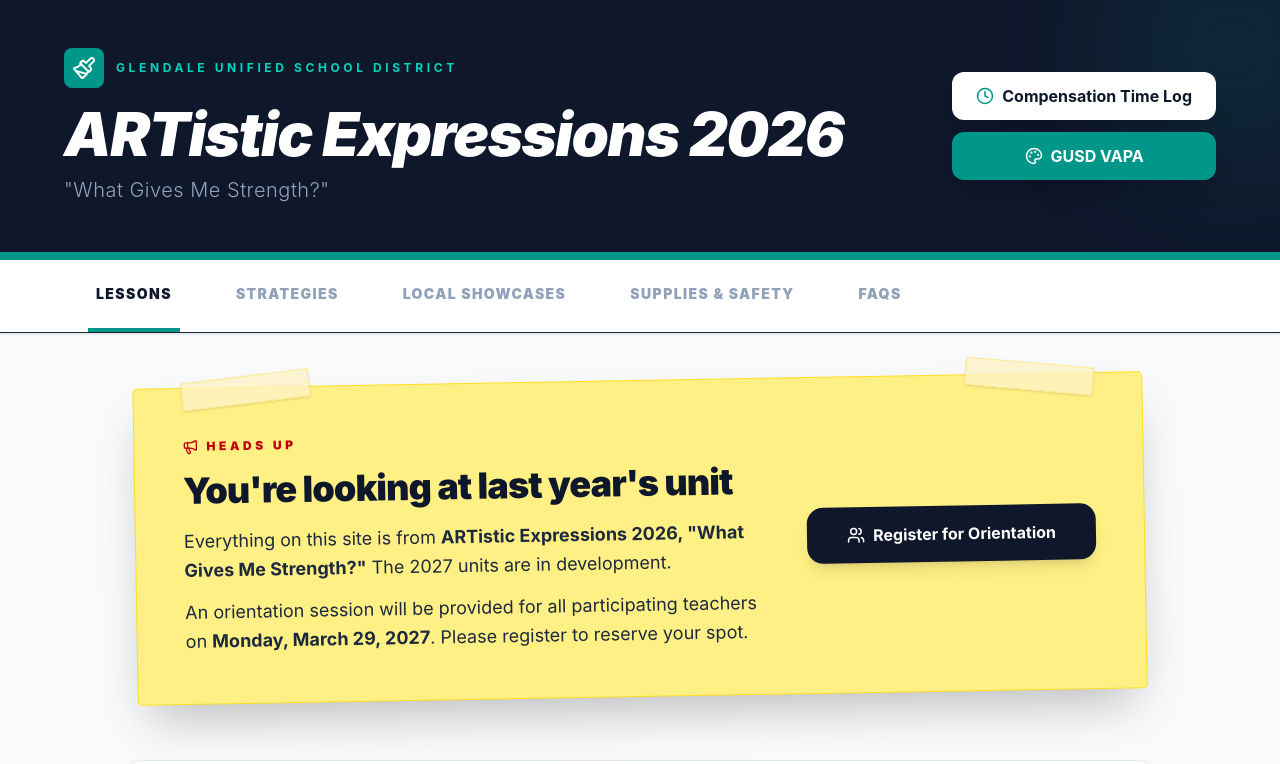
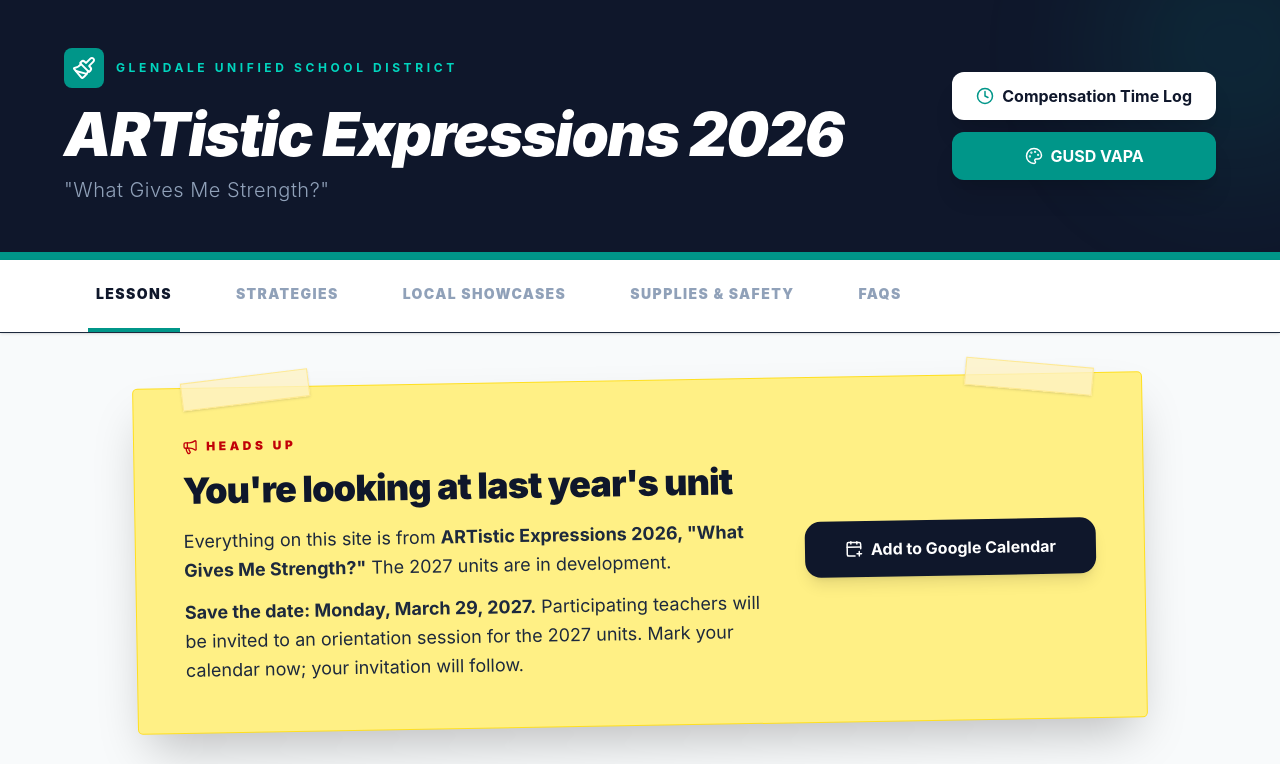
Before and after one commit to ildottoreGUSD/ARTistic-Expressions, a React (Vite) app: page / in a window 1280 px wide. Shown: the top 764 px of the page. Built offline with nearby package versions, Linux system fonts and the light colour scheme.

Commit message:
turn the 2027 hero into a save-the-date with an add-to-Google-Calendar button
Co-Authored-By: Claude Opus 5.5 <noreply@anthropic.com>

```diff
--- a/src/App.jsx
+++ b/src/App.jsx
@@ -7,7 +7,7 @@ import {
   UserCheck, Stethoscope, Monitor, PenTool, QrCode, Loader2,
   RefreshCw, Search, MessageSquare, ShieldAlert, CheckCircle2,
   Castle, ChevronRight, AlertCircle, Coffee, Megaphone, Camera,
-  Download, LayoutTemplate, Users, Star, X, Copy, Check
+  Download, LayoutTemplate, Users, Star, X, Copy, Check, CalendarPlus
 } from 'lucide-react';
 
 // --- CONSTANTS ---
@@ -669,9 +669,9 @@ export default function App() {
                   <span className="inline-flex items-center gap-2 uppercase tracking-[0.3em] font-black text-red-700 text-xs mb-4"><Megaphone size={16}/> Heads up</span>
                   <h2 className="text-3xl md:text-4xl font-black mb-4 tracking-tight">You're looking at last year's unit</h2>
                   <p className="text-slate-800 text-lg leading-relaxed mb-3">Everything on this site is from <strong>ARTistic Expressions 2026, "What Gives Me Strength?"</strong> The 2027 units are in development.</p>
-                  <p className="text-slate-800 text-lg leading-relaxed">An orientation session will be provided for all participating teachers on <strong>Monday, March 29, 2027</strong>. Please register to reserve your spot.</p>
+                  <p className="text-slate-800 text-lg leading-relaxed"><strong>Save the date: Monday, March 29, 2027.</strong> Participating teachers will be invited to an orientation session for the 2027 units. Mark your calendar now; your invitation will follow.</p>
                 </div>
-                <a href="https://vapaevents.gusddev.app" target="_blank" rel="noreferrer" className="flex items-center justify-center bg-slate-900 text-white px-10 py-4 w-full md:w-auto rounded-2xl font-bold shadow-lg hover:bg-slate-800 transition text-center whitespace-nowrap"><Users className="mr-2" size={18}/> Register for Orientation</a>
+                <a href="https://calendar.google.com/calendar/render?action=TEMPLATE&text=ARTistic%20Expressions%202027%20Teacher%20Orientation&dates=20270329%2F20270330&details=Save%20the%20date%3A%20orientation%20session%20for%20participating%20ARTistic%20Expressions%202027%20teachers.%20Your%20invitation%20with%20details%20will%20follow." target="_blank" rel="noreferrer" className="flex items-center justify-center bg-slate-900 text-white px-10 py-4 w-full md:w-auto rounded-2xl font-bold shadow-lg hover:bg-slate-800 transition text-center whitespace-nowrap"><CalendarPlus className="mr-2" size={18}/> Add to Google Calendar</a>
               </div>
             </div>
 
```
